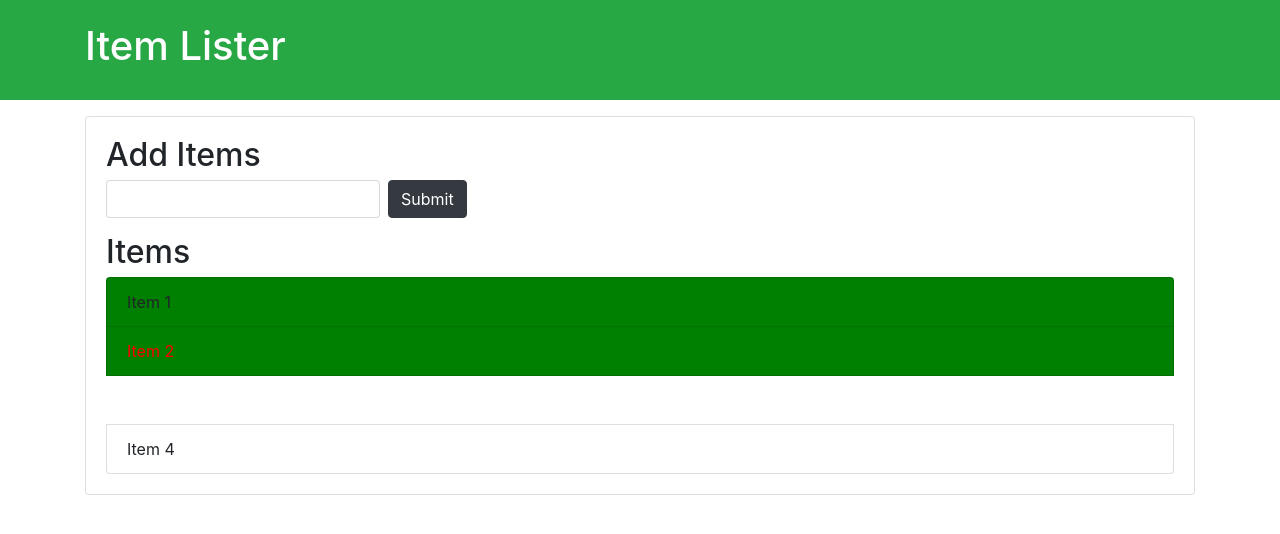
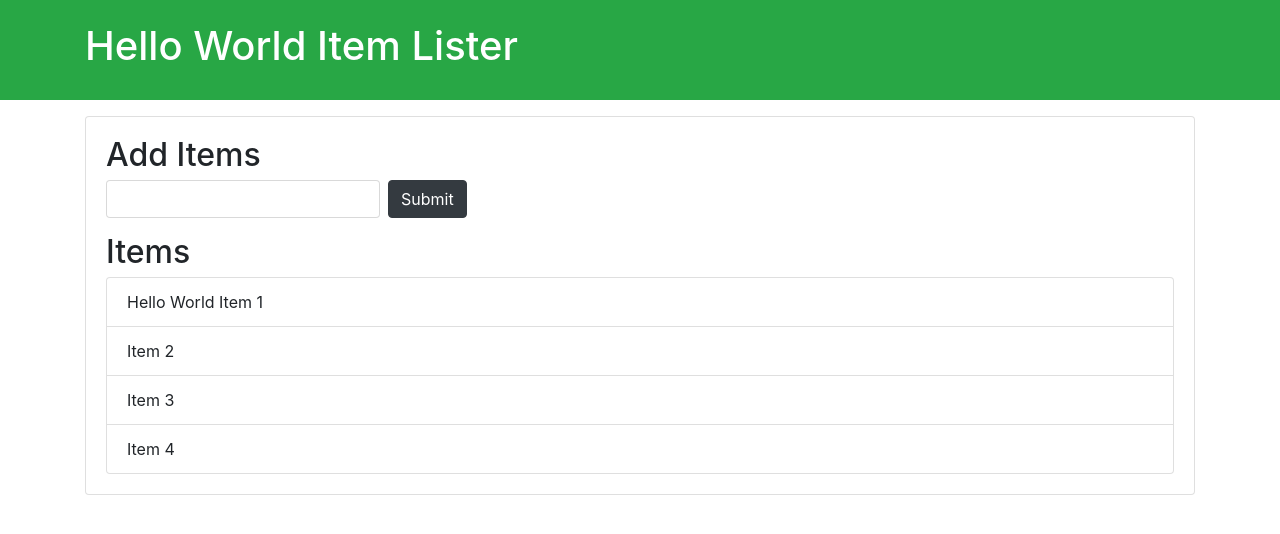
Before and after one commit to MEGAMINDSPARK/famous, a plain HTML site: page index.html in a window 1280 px wide. Drawn offline with nearby package versions, Linux system fonts and the light colour scheme.

Commit message:
commit changes experiment

```diff
--- a/index.html
+++ b/index.html
@@ -1,19 +1,16 @@
 <!DOCTYPE html>
 <html lang="en">
-
 <head>
   <meta charset="UTF-8">
   <meta name="viewport" content="width=device-width, initial-scale=1.0">
   <meta http-equiv="X-UA-Compatible" content="ie=edge">
-    <link rel="stylesheet" href="https://maxcdn.bootstrapcdn.com/bootstrap/4.0.0-beta/css/bootstrap.min.css"
-        integrity="sha384-/Y6pD6FV/Vv2HJnA6t+vslU6fwYXjCFtcEpHbNJ0lyAFsXTsjBbfaDjzALeQsN6M" crossorigin="anonymous">
+  <link rel="stylesheet" href="https://maxcdn.bootstrapcdn.com/bootstrap/4.0.0-beta/css/bootstrap.min.css" integrity="sha384-/Y6pD6FV/Vv2HJnA6t+vslU6fwYXjCFtcEpHbNJ0lyAFsXTsjBbfaDjzALeQsN6M" crossorigin="anonymous">
   <title>Item Lister</title>
 </head>
-
 <body>
   <header id="main-header" class="bg-success text-white p-4 mb-3">
     <div class="container">
-            <h1 id="header-title">Item Lister <span style="display:none">123</span></h1>
+      <h1 id="header-title">Hello World Item Lister <span style="display:none">123</span></h1>
     </div>
   </header>
   <div class="container">
@@ -25,30 +22,12 @@
     </form>
     <h2 class="title">Items</h2>
     <ul id="items" class="list-group">
-                <li class="list-group-item">Item 1</li>
+      <li class="list-group-item">Hello World Item 1</li>
       <li class="list-group-item">Item 2</li>
       <li class="list-group-item">Item 3</li>
       <li class="list-group-item">Item 4</li>
-
-
-
     </ul>
    </div>
   </div>
-
-<script>
-    var li = document.getElementsByTagName('li');
-    li[1].style.backgroundColor = 'green'
-    li[2].style.opacity = '0'
-
-    var item = document.querySelector('.list-group-item:nth-child(2)');
-    item.style.color = 'red';
-
-    var odd = document.querySelectorAll('li:nth-child(odd)'); //this is pseudo selector css selector
-for (var i = 0; i < odd.length; i++) {
-    odd[i].style.backgroundColor = 'green';
-}
-</script>
 </body>
-
 </html>
```
Lines whose indentation alone changed are shown as unchanged.
